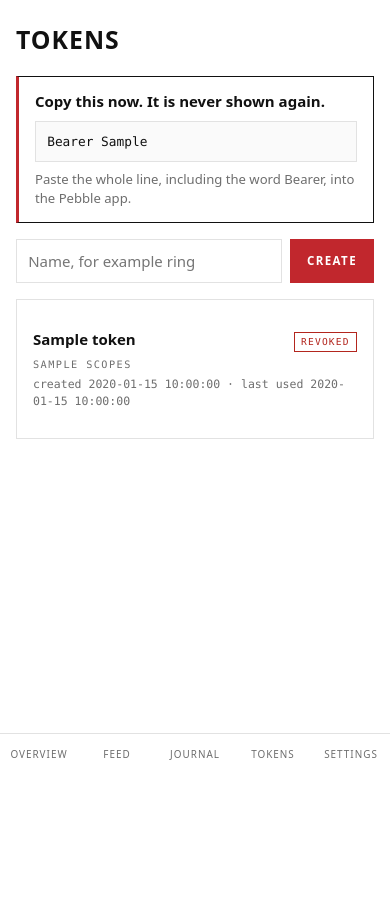
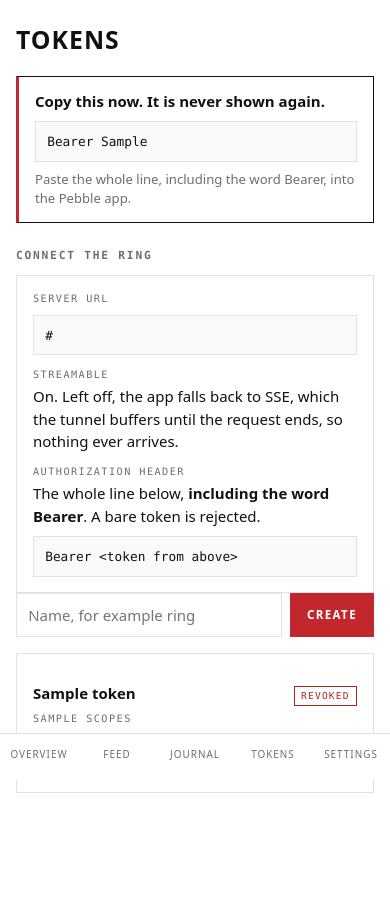
Before and after one commit to davidtorcivia/signet, a Python web app: template src/signet/web/templates/tokens.html in a window 390 px wide. Shown: the part 64-965 px from the top of the page. Before the commit the page ends 824 px from the top, so only its background shows below. Run offline with Jinja, Linux system fonts and the light colour scheme; the template is opened without the code that fills it: most values are stand-ins (such as "Sample title", 1, 10 or a date in 2020).

Commit message:
Show the ring's connection settings next to its token
Pairing happens on a phone, so the server URL and the two settings that
silently break it, streamable on and the literal word Bearer, now sit beside
the token rather than in a document on another device.

The URL is built the same way as the OAuth redirect, so it is correct behind
the tunnel rather than reporting the origin's plain-http view.

```diff
--- a/src/signet/web/templates/tokens.html
+++ b/src/signet/web/templates/tokens.html
@@ -12,6 +12,22 @@
     </p>
   </div>
 {% endif %}
+
+<h2 class="section">Connect the ring</h2>
+<div class="panel">
+  <div class="label">Server URL</div>
+  <pre>{{ mcp_url }}</pre>
+  <div class="label" style="margin-top:.7rem">Streamable</div>
+  <div style="margin-top:.2rem">
+    On. Left off, the app falls back to SSE, which the tunnel buffers until the request ends,
+    so nothing ever arrives.
+  </div>
+  <div class="label" style="margin-top:.7rem">Authorization header</div>
+  <div style="margin-top:.2rem">
+    The whole line below, <b>including the word Bearer</b>. A bare token is rejected.
+  </div>
+  <pre>Bearer &lt;token from above&gt;</pre>
+</div>
 
 <form class="inline" method="post" action="/app/tokens" style="margin-bottom:1rem">
   <input type="text" name="name" placeholder="Name, for example ring" required>
```
Also changed, not shown: src/signet/web/app.py (+9 -1 lines), tests/test_web.py (+11 -0 lines).
